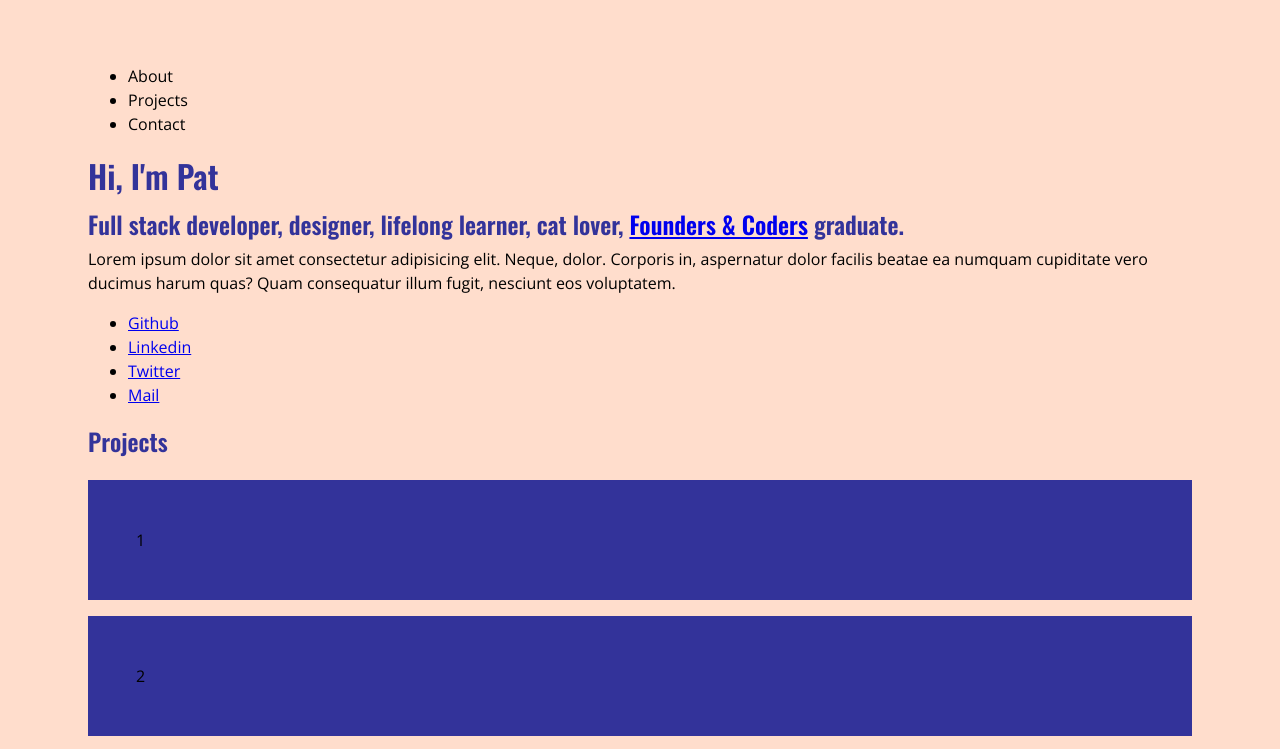
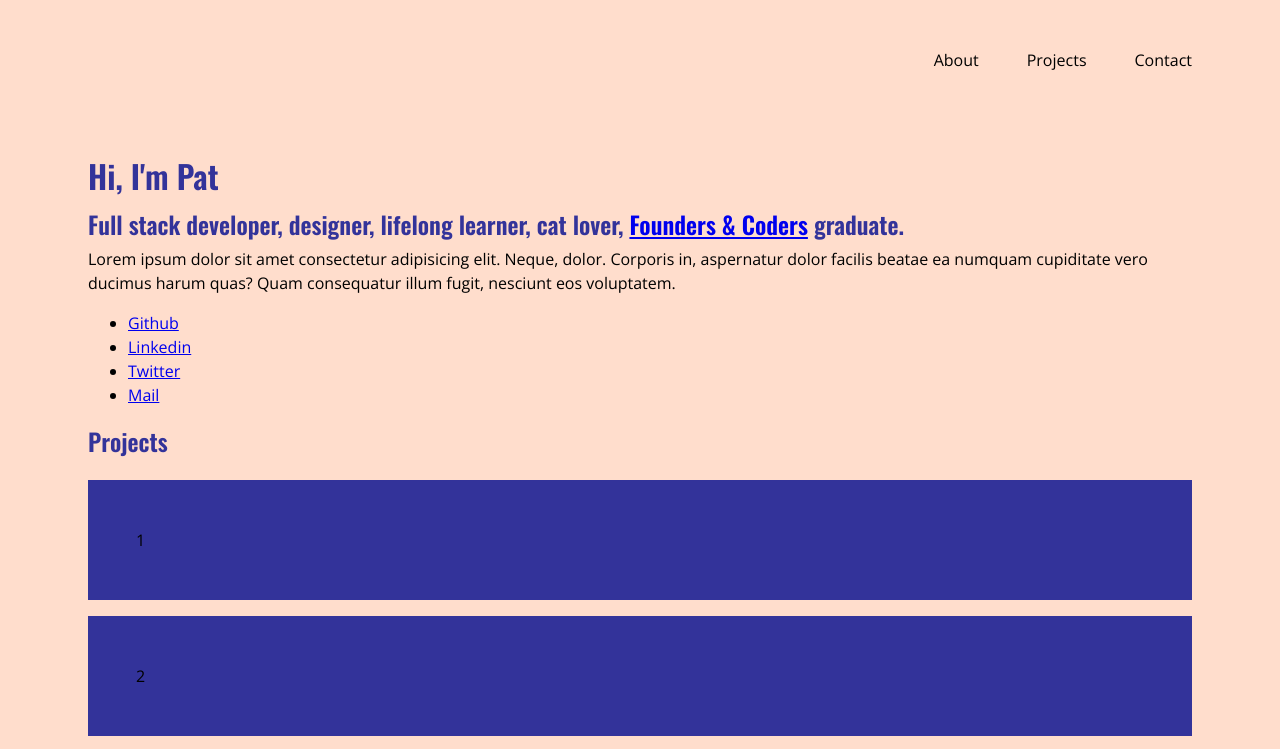
Before and after one commit to pat-cki/portfolio_initial, a plain HTML site: page index.html in a window 1280 px wide. Shown: the top 749 px of the page. Drawn offline with nearby package versions, Linux system fonts and the light colour scheme.

Commit message:
layout changes

```diff
--- a/index.html
+++ b/index.html
@@ -13,7 +13,7 @@
 
 <body>
     <nav>
-        <ul>
+        <ul class="nav">
             <li>About</li>
             <li>Projects</li>
             <li>Contact</li>
@@ -37,8 +37,9 @@
             <li><a href="mailto:pat.cichocki@gmail.com">Mail</a></li>
         </ul>
     </section>
+    <h2>Projects</h2>
     <section class="projects">
-        <h2>Projects</h2>
+
         <div class="project">1</div>
         <div class="project">2</div>
         <div class="project">3</div>
--- a/styles/style.css
+++ b/styles/style.css
@@ -2,6 +2,17 @@
     --main-bg-color: #ffddcc;
     --headline-color: #33339a;
   }
+
+ul.nav {
+    display: flex;
+    justify-content: flex-end;
+    padding-bottom: 5em;
+}
+
+ul.nav li {
+    display: inline-block;
+    padding-left: 3em;
+}
 
 h1, h2 {
     color: var(--headline-color);
@@ -30,3 +41,15 @@ body {
     padding: 3em;
     margin-top: 1em;
 }
+
+
+@media only screen and (min-width: 768px) {
+    .projects {
+      flex-direction: row;
+      flex-wrap: wrap;
+    }
+
+    .project {
+        max-width: 45%;
+    }
+  }
```
